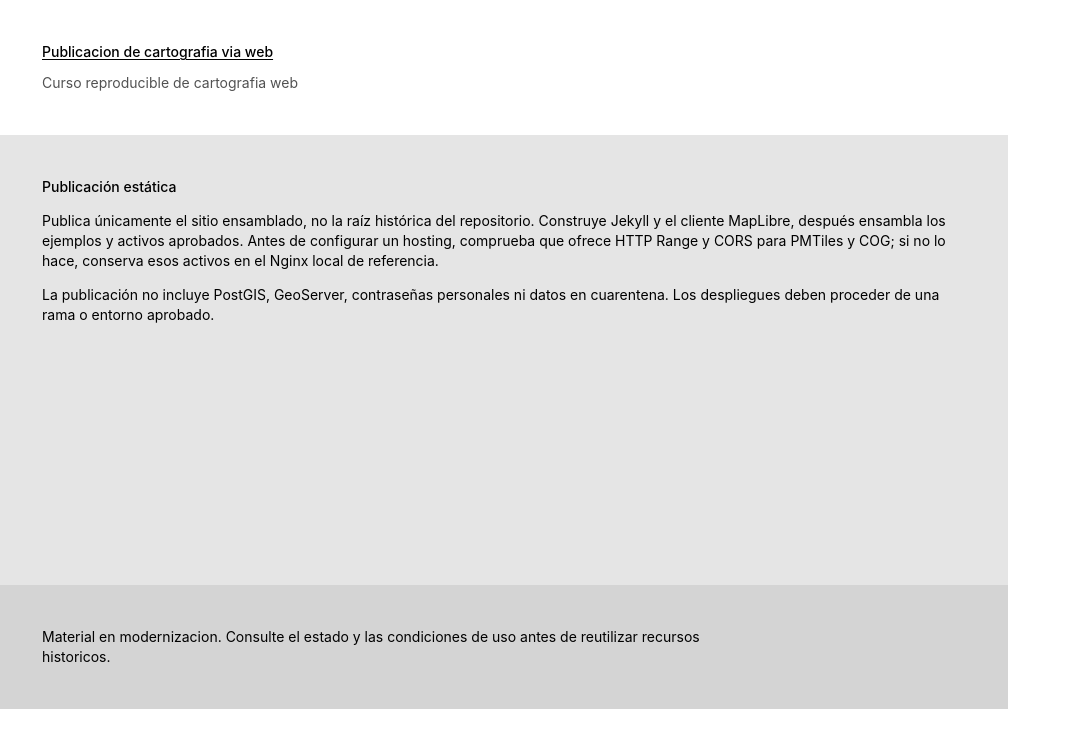
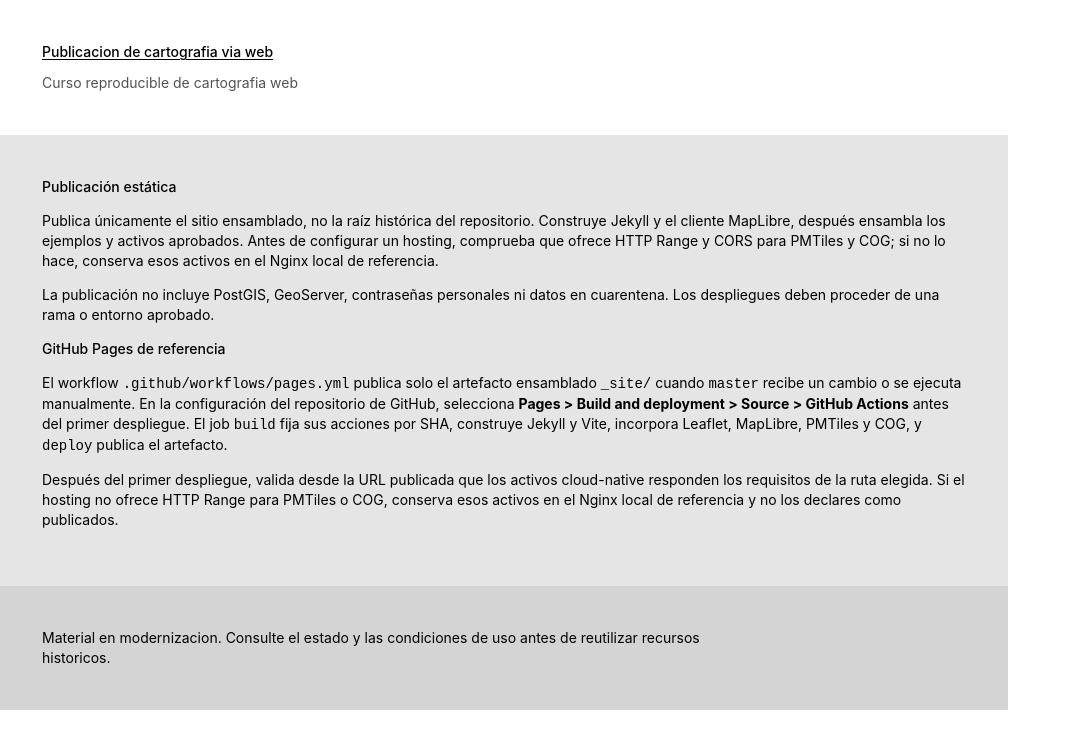
Before and after one commit to dersteppenwolf/cartografia_web, a Jekyll site: the page built from docs/guias/publicacion.md, in a window 1280 px wide. Shown: the top 749 px of the page, without its empty margins (0-1071 px from the left). Built offline with Jekyll 4.4.1, drawn with Linux system fonts in a browser that asks for light colours.

Commit message:
Publicar sitio ensamblado en Pages

```diff
--- a/docs/guias/publicacion.md
+++ b/docs/guias/publicacion.md
@@ -14,3 +14,17 @@ de referencia.
 
 La publicación no incluye PostGIS, GeoServer, contraseñas personales ni datos en
 cuarentena. Los despliegues deben proceder de una rama o entorno aprobado.
+
+## GitHub Pages de referencia
+
+El workflow `.github/workflows/pages.yml` publica solo el artefacto ensamblado
+`_site/` cuando `master` recibe un cambio o se ejecuta manualmente. En la
+configuración del repositorio de GitHub, selecciona **Pages > Build and
+deployment > Source > GitHub Actions** antes del primer despliegue. El job
+`build` fija sus acciones por SHA, construye Jekyll y Vite, incorpora Leaflet,
+MapLibre, PMTiles y COG, y `deploy` publica el artefacto.
+
+Después del primer despliegue, valida desde la URL publicada que los activos
+cloud-native responden los requisitos de la ruta elegida. Si el hosting no
+ofrece HTTP Range para PMTiles o COG, conserva esos activos en el Nginx local de
+referencia y no los declares como publicados.
```
Also changed, not shown: .github/workflows/pages.yml (added).
